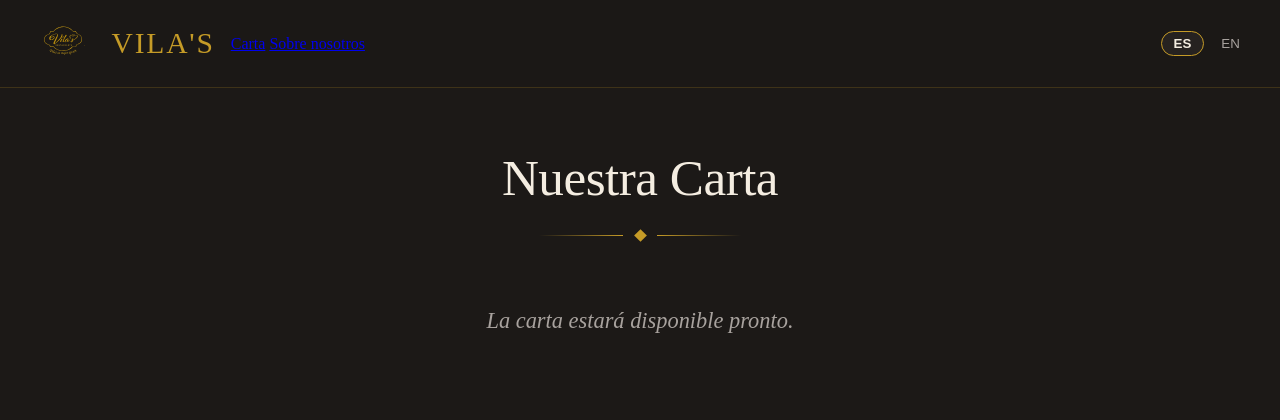
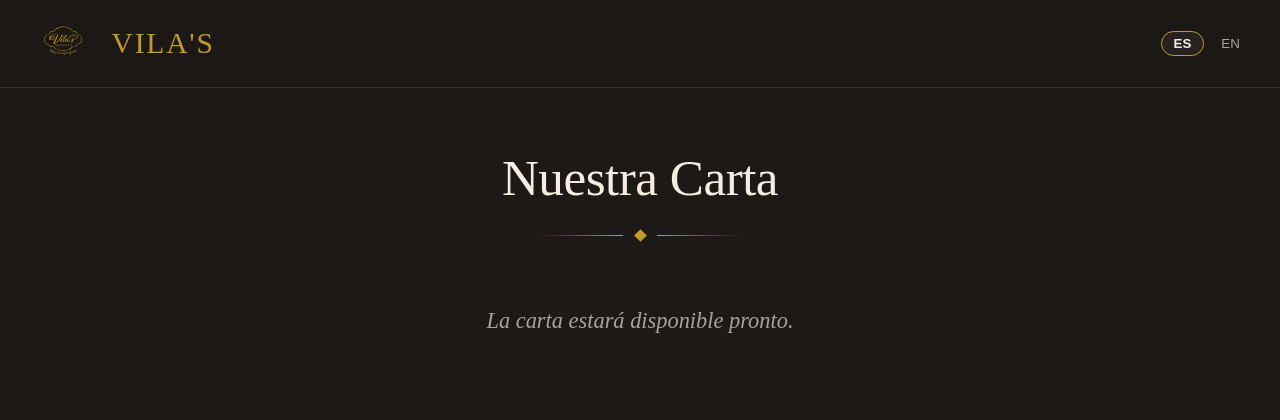
Before and after one commit to admonvilasdba/Villas, a Django app: page /es/ in a window 1280 px wide. Shown: the top 420 px of the page. Run offline with Django 5.2, Linux system fonts and the light colour scheme; data that the repository does not hold is empty; some web fonts are replaced.

Commit message:
Elimina enlaces del header y aplica favicon

```diff
--- a/templates/base.html
+++ b/templates/base.html
@@ -8,6 +8,7 @@
     <link rel="preconnect" href="https://fonts.gstatic.com" crossorigin>
     <link href="https://fonts.googleapis.com/css2?family=GFS+Didot&family=Bodoni+Moda:opsz,wght@6..96,500;6..96,600;6..96,700&family=Material+Symbols+Outlined:opsz,wght,FILL,GRAD@20..48,400,0,0&display=swap" rel="stylesheet">
     <link rel="stylesheet" href="{% static 'css/menu.css' %}">
+    <link rel="icon" type="image/svg+xml" href="{% static 'Imagenes/Icono.svg' %}">
     {% block extra_head %}{% endblock %}
 </head>
 <body class="site">
@@ -16,11 +17,6 @@
             <img class="site-logo__crest" src="{% static 'Imagenes/Logo.svg' %}" alt="">
             <span class="site-logo__name">Vila's</span>
         </a>
-
-        <nav class="site-header__nav" aria-label="{% translate 'Navegación' %}">
-            <a class="site-header__link" href="{% url 'menu:index' %}">{% translate 'Carta' %}</a>
-            <a class="site-header__link" href="{% url 'menu:about' %}">{% translate 'Sobre nosotros' %}</a>
-        </nav>
 
         <form class="language-switcher" action="{% url 'set_language' %}" method="post">
             {% csrf_token %}
```
Also changed, not shown: menu/tests.py (+8 -0 lines).
